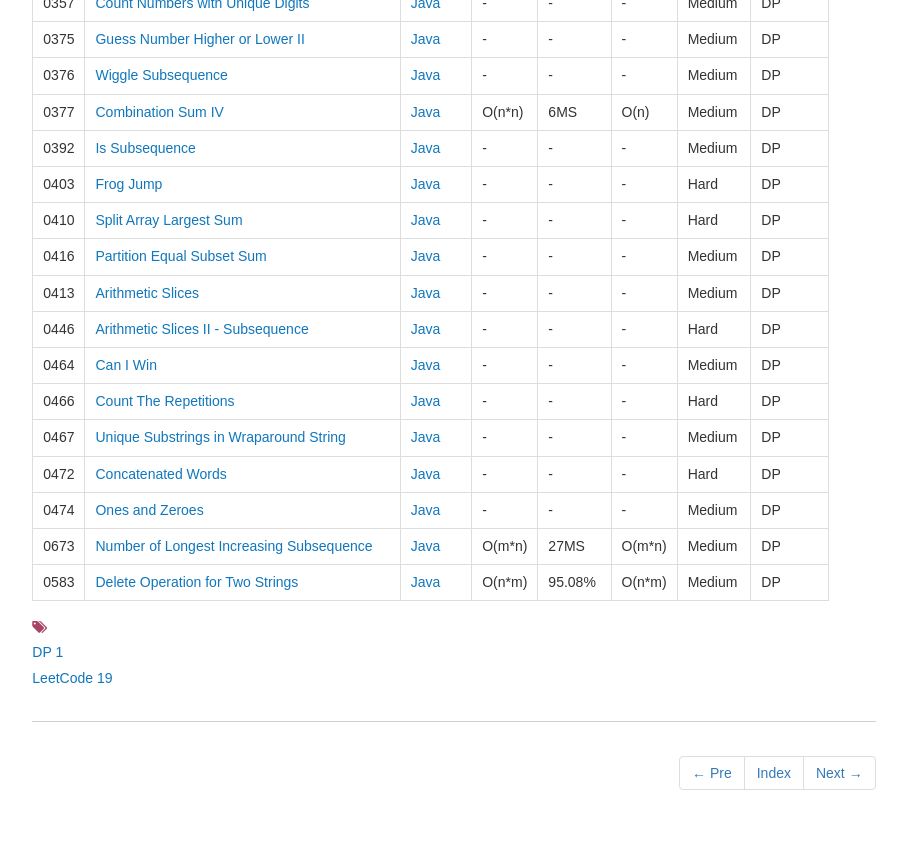
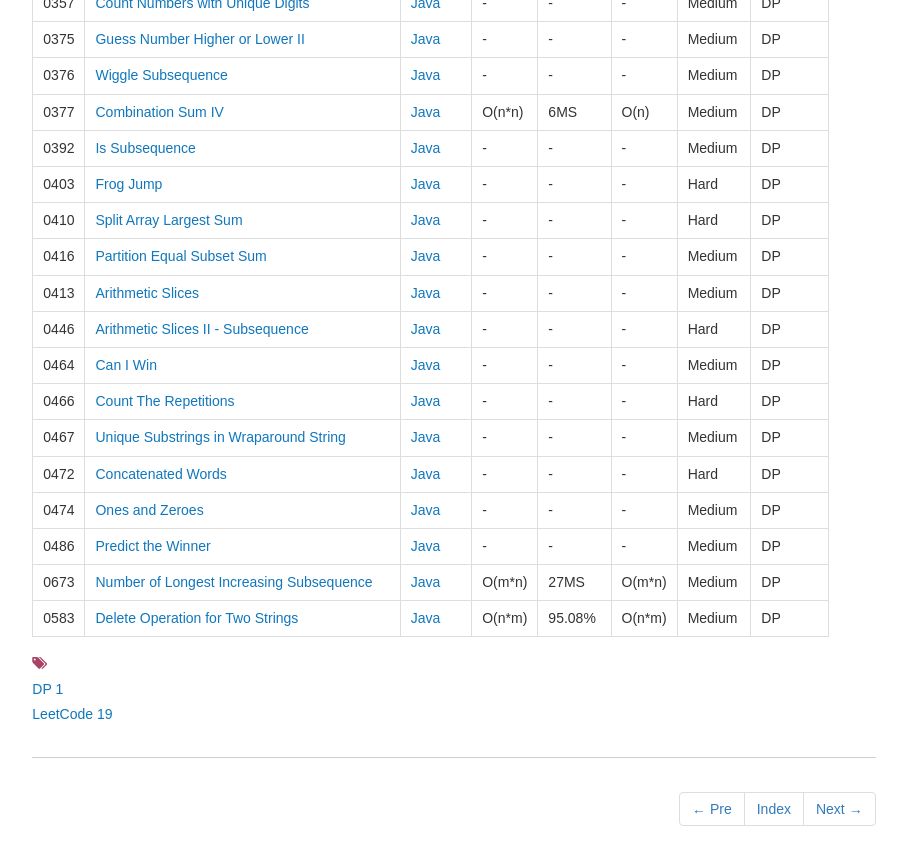
Before and after one commit to dunso/algorithm, a Jekyll site: the page built from docs/_posts/2017-12-03-DP.md, in a window 1280 px wide and 900 px high, scrolled down 1037 px. Shown: the top 865 px of the window, without its empty margins (186-1093 px from the left). Built offline with Jekyll 4.4.1, drawn with Linux system fonts in a browser that asks for light colours; nearby versions of some CDN libraries.

Commit message:
Add index of LeetCode0486.java to docs

```diff
--- a/docs/_posts/2017-12-03-DP.md
+++ b/docs/_posts/2017-12-03-DP.md
@@ -50,5 +50,6 @@
 |0467|[Unique Substrings in Wraparound String](https://leetcode.com/problems/unique-substrings-in-wraparound-string/)|[Java](https://e.srl/leetcode-467/)|-|-|-|Medium|DP|
 |0472|[Concatenated Words](https://leetcode.com/problems/concatenated-words/)|[Java](https://e.srl/leetcode-472/)|-|-|-|Hard|DP|
 |0474|[Ones and Zeroes](https://leetcode.com/problems/ones-and-zeroes/)|[Java](https://e.srl/leetcode-474/)|-|-|-|Medium|DP|
+|0486|[Predict the Winner](https://leetcode.com/problems/predict-the-winner/)|[Java](https://e.srl/leetcode-486/)|-|-|-|Medium|DP|
 |0673|[Number of Longest Increasing Subsequence](https://leetcode.com/problems/number-of-longest-increasing-subsequence/) | [Java](https://e.srl/leetcode-673/) | O(m\*n) |27MS| O(m\*n) |Medium|DP|
 |0583|[Delete Operation for Two Strings](https://leetcode.com/problems/delete-operation-for-two-strings)| [Java](https://e.srl/leetcode-58/)  | O(n\*m) |95.08%| O(n\*m)  |  Medium |DP |
```
